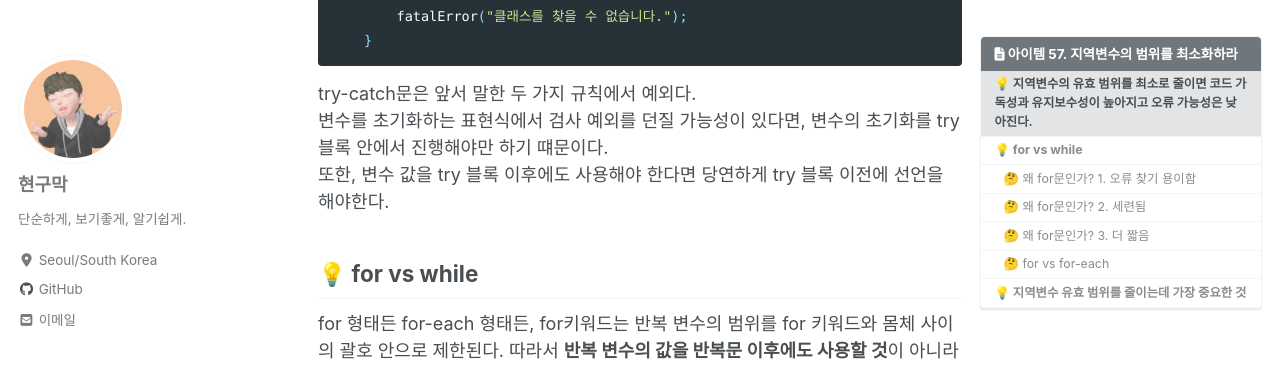
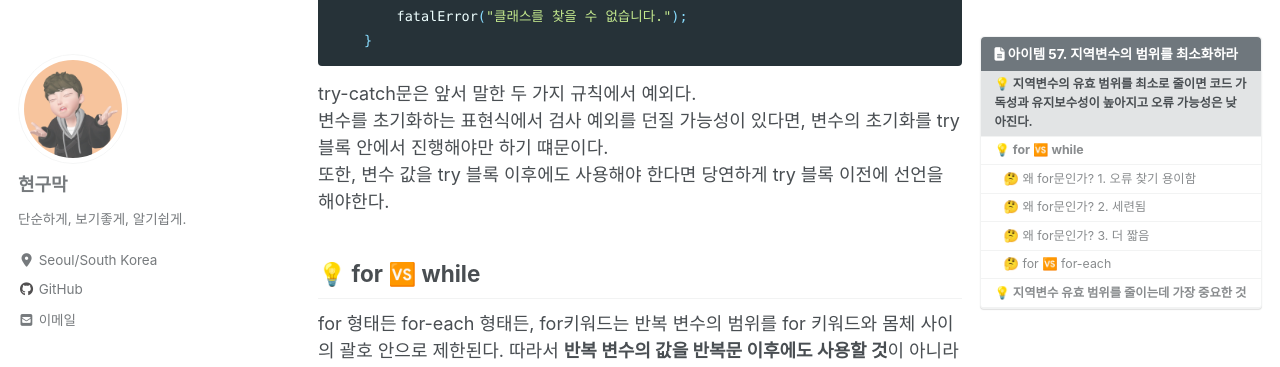
Before and after one commit to Hyeon9mak/Hyeon9mak.github.io, a Jekyll site: the page built from _posts/2020-11-11-Effective-Java-item57.md, in a window 1280 px wide and 900 px high, scrolled down 3715 px. Shown: the top 367 px of the window. Built offline with Jekyll 4.4.1, drawn with Linux system fonts in a browser that asks for light colours; cached includes are drawn as plain includes; nearby versions of some CDN libraries; comment, search, counter and statistics services are not loaded; some of the changed text lies outside the part shown.

````diff
--- a/_posts/2020-11-11-Effective-Java-item57.md
+++ b/_posts/2020-11-11-Effective-Java-item57.md
@@ -156,7 +156,7 @@ try-catch문은 앞서 말한 두 가지 규칙에서 예외다.
 변수의 초기화를 try 블록 안에서 진행해야만 하기 떄문이다.
 또한, 변수 값을 try 블록 이후에도 사용해야 한다면 당연하게 try 블록 이전에 선언을 해야한다.
 
-## 💡 for vs while
+## 💡 for 🆚 while
 for 형태든 for-each 형태든, for키워드는 반복 변수의 범위를 for 키워드와 몸체 사이의 괄호 안으로 제한된다.
 따라서 **반복 변수의 값을 반복문 이후에도 사용할 것**이 아니라면, for문은 반복 변수 지정이 가능하므로 while문보다 for문을 사용하는 편이 낫다.
 
@@ -216,7 +216,7 @@ for(int i = 0, n = expensiveComputation(); i < n; i++){
 
 ---
 
-### 🤔 for vs for-each
+### 🤔 for 🆚 for-each
 ```java
 // for-each문
 for(Element e : c){
--- a/_posts/2020-11-15-Effective-Java-item58.md
+++ b/_posts/2020-11-15-Effective-Java-item58.md
@@ -52,7 +52,7 @@ for(Element e : elements){
 컬렉션과 배열 모두 같은 관용구를 사용하기 때문에, 코드를 재해석 할 필요도 없다.
 for-each 문은 사람이 손으로 최적화한 것과 사실상 같기 때문에, 속도도 그대로다.
 
-## for vs for-each
+## for 🆚 for-each
 책에서는 중첩 반복문을 만든다면 for-each의 장점이 더욱 커진다고 하는데,
 사실 for-each의 장점이 커진다기보다 **'기존 for 문의 단점이 부각되어 보인다'**는 표현이 맞을 것 같다.
 아래 for 문을 이용해 작성된 중첩 반복문 예시를 살펴보자.
````
